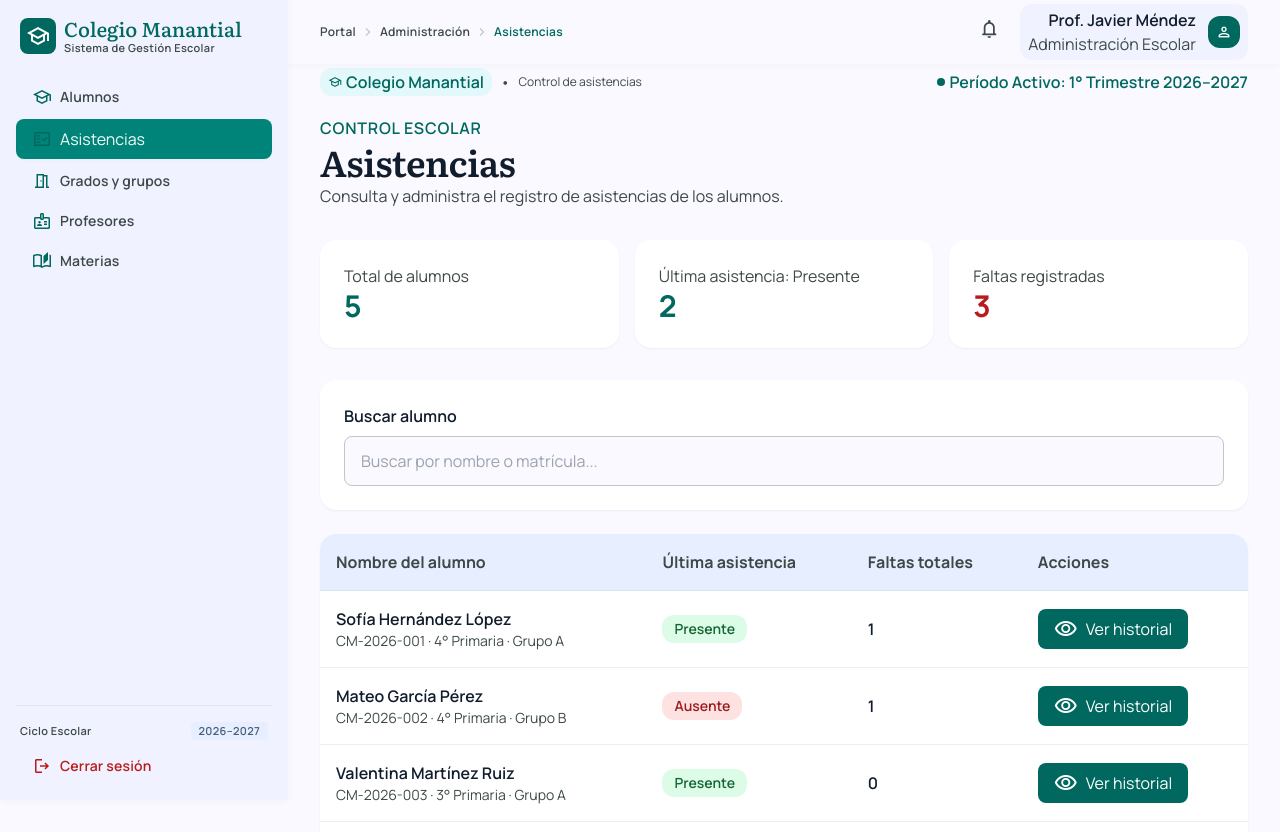
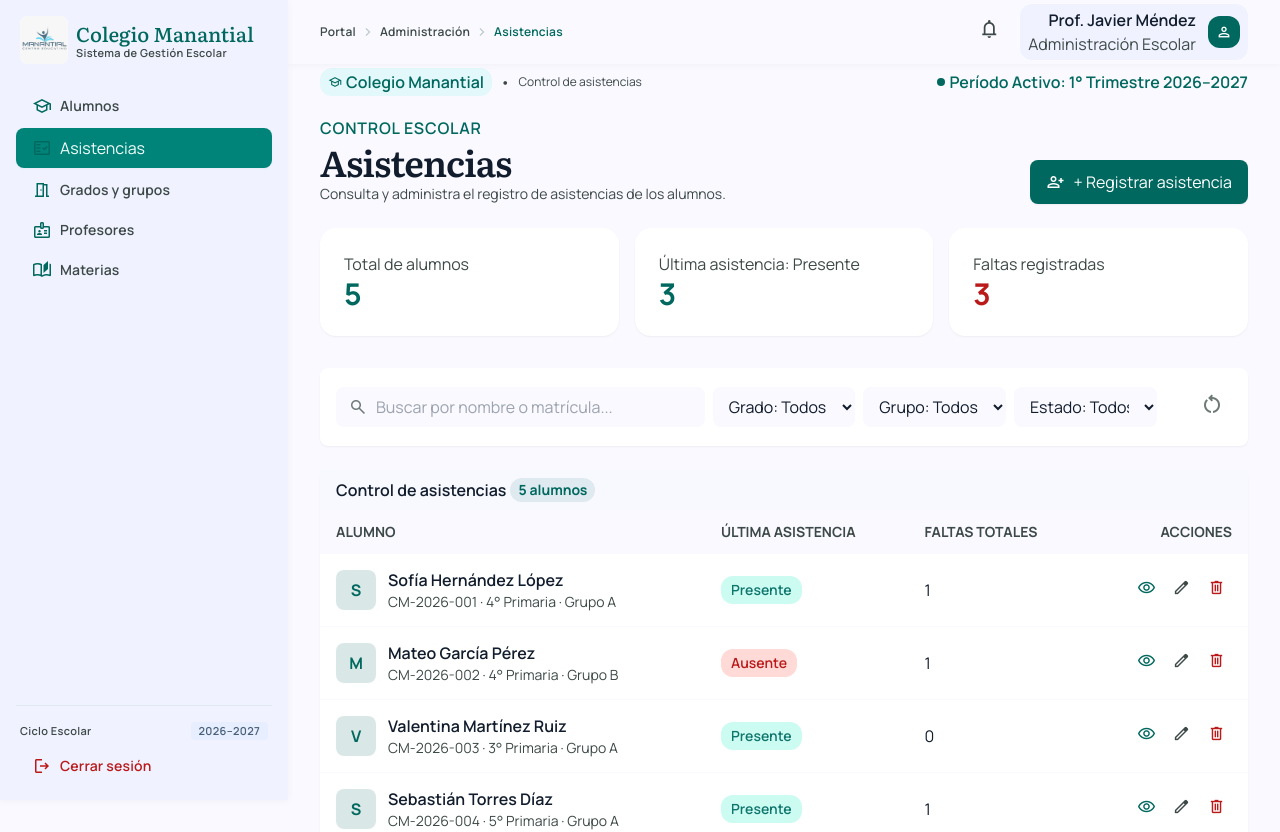
Before and after one commit to JustLexl/SistemaGestionEscolarColegioMananFront, an Angular app: page /asistencias in a window 1280 px wide. Shown: the top 832 px of the page. Built offline with nearby package versions, Linux system fonts and the light colour scheme.

Commit message:
Mejorar CRUD de asistencias y agregar logo del colegio

```diff
--- a/src/app/pages/alumnos/alumnos.component.html
+++ b/src/app/pages/alumnos/alumnos.component.html
@@ -5,9 +5,13 @@
   <div class="flex flex-col gap-space-lg">
 
     <div class="flex items-center gap-space-sm px-space-xs">
-      <div class="w-9 h-9 rounded-xl bg-primary flex items-center justify-center">
-        <span class="material-symbols-outlined text-on-primary">school</span>
-      </div>
+<div class="w-12 h-12 rounded-xl bg-white flex items-center justify-center overflow-hidden shrink-0">
+  <img
+    src="/images/logo-manantial.jpg"
+    alt="Logo Colegio Manantial"
+    class="w-full h-full object-contain"
+  />
+</div>
 
       <div class="flex flex-col">
         <span class="font-headline-sm text-headline-sm text-primary leading-tight">
--- a/src/app/pages/asistencias/asistencias.component.html
+++ b/src/app/pages/asistencias/asistencias.component.html
@@ -4,9 +4,12 @@
 >
   <div class="flex flex-col gap-space-lg">
 
-    <div class="flex items-center gap-space-sm px-space-xs">
-      <div class="w-9 h-9 rounded-xl bg-primary flex items-center justify-center">
-        <span class="material-symbols-outlined text-on-primary">school</span>
+    <div class="flex items-center gap-space-sm px-space-xs"><div class="w-12 h-12 rounded-xl bg-white flex items-center justify-center overflow-hidden shrink-0">
+  <img
+    src="/images/logo-manantial.jpg"
+    alt="Logo Colegio Manantial"
+    class="w-full h-full object-contain"
+  />
 </div>
 
       <div class="flex flex-col">
@@ -203,20 +206,44 @@
 
       </div>
 
+
 <!-- ENCABEZADO -->
-      <section class="flex flex-col gap-4 mb-8">
+<section class="flex flex-col gap-space-lg mb-space-lg">
+
+  <div class="flex flex-col lg:flex-row lg:items-end justify-between gap-space-md">
+
     <div>
       <span class="font-label-md uppercase tracking-wider text-primary font-semibold">
         CONTROL ESCOLAR
       </span>
-          <h1 class="font-headline-lg text-headline-lg text-on-surface font-semibold">
+
+      <h1 class="font-headline-lg text-headline-lg text-on-surface font-semibold tracking-tight">
         Asistencias
       </h1>
-          <p class="text-on-surface-variant">
+
+      <p class="font-body-md text-body-md text-on-surface-variant">
         Consulta y administra el registro de asistencias de los alumnos.
       </p>
     </div>
+
+    <button
+      type="button"
+      (click)="abrirRegistro()"
+      class="inline-flex items-center gap-2 px-space-md py-2.5 bg-primary text-on-primary font-label-lg rounded-xl shadow-sm hover:bg-primary-container transition-all cursor-pointer"
+    >
+      <span class="material-symbols-outlined text-[20px]">
+        person_add
+      </span>
+      + Registrar asistencia
+    </button>
+
+  </div>
+
 </section>
+
+<!-- TARJETAS -->
+
+
 
       <!-- TARJETAS -->
       <section class="grid grid-cols-1 md:grid-cols-3 gap-4 mb-8">
@@ -236,77 +263,221 @@
         </div>
       </section>
 
-      <!-- BUSCADOR -->
-      <section class="bg-surface-container-lowest rounded-2xl p-6 shadow-sm mb-6">
-        <label class="block font-semibold mb-2">Buscar alumno</label>
+
+
+<!-- BUSCADOR Y FILTROS -->
+<section
+  class="bg-surface-container-lowest rounded-xl p-space-md shadow-sm mb-space-lg"
+>
+  <div class="grid grid-cols-1 md:grid-cols-12 gap-space-sm items-center">
+
+    <!-- BUSCAR -->
+    <div class="md:col-span-5 relative">
+      <span
+        class="material-symbols-outlined absolute left-3 top-1/2 -translate-y-1/2 text-outline text-[20px]"
+      >
+        search
+      </span>
+
       <input
+        [(ngModel)]="busqueda"
+        class="w-full pl-10 pr-4 py-2 bg-surface rounded-xl focus:outline-none focus:ring-2 focus:ring-primary/20"
+        placeholder="Buscar por nombre o matrícula..."
         type="text"
-          [(ngModel)]="busqueda"
-          placeholder="Buscar por nombre o matrícula..."
-          class="w-full border border-outline-variant rounded-xl px-4 py-3 bg-surface"
       />
+    </div>
+
+    <!-- GRADO -->
+    <div class="md:col-span-2">
+      <select
+        [(ngModel)]="filtroGrado"
+        (ngModelChange)="filtroGrupo = ''"
+        class="w-full px-3 py-2 bg-surface rounded-xl"
+      >
+        <option value="">Grado: Todos</option>
+        <option *ngFor="let grado of gradosDisponibles" [value]="grado">
+          {{ grado }}
+        </option>
+      </select>
+    </div>
+
+    <!-- GRUPO -->
+    <div class="md:col-span-2">
+      <select
+        [(ngModel)]="filtroGrupo"
+        class="w-full px-3 py-2 bg-surface rounded-xl"
+      >
+        <option value="">Grupo: Todos</option>
+        <option *ngFor="let grupo of gruposDisponibles" [value]="grupo">
+          {{ grupo }}
+        </option>
+      </select>
+    </div>
+
+    <!-- ESTADO -->
+    <div class="md:col-span-2">
+      <select
+        [(ngModel)]="filtroEstado"
+        class="w-full px-3 py-2 bg-surface rounded-xl"
+      >
+        <option value="">Estado: Todos</option>
+        <option value="Presente">Presente</option>
+        <option value="Ausente">Ausente</option>
+        <option value="Justificada">Justificada</option>
+        <option value="Sin registros">Sin registros</option>
+      </select>
+    </div>
+
+    <!-- LIMPIAR FILTROS -->
+    <div class="md:col-span-1 flex justify-end">
+      <button
+        (click)="limpiarFiltros()"
+        class="p-2 text-outline hover:text-on-surface hover:bg-surface rounded-lg"
+        title="Limpiar filtros"
+        aria-label="Limpiar filtros"
+        type="button"
+      >
+        <span class="material-symbols-outlined">
+          restart_alt
+        </span>
+      </button>
+    </div>
+
+  </div>
 </section>
 
 <!-- TABLA PRINCIPAL -->
-      <section class="bg-surface-container-lowest rounded-2xl shadow-sm overflow-x-auto">
+<section class="bg-surface-container-lowest rounded-xl shadow-sm overflow-hidden">
+
+  <!-- ENCABEZADO DE TABLA -->
+  <div class="px-space-md py-space-sm bg-surface-container-low/50 flex items-center justify-between">
+    <div class="flex items-center gap-space-xs">
+      <span class="font-title-md text-title-md text-on-surface">
+        Control de asistencias
+      </span>
+
+      <span class="bg-primary/10 text-primary px-2 py-0.5 rounded-full font-bold text-sm">
+        {{ alumnosFiltrados.length }} alumnos
+      </span>
+    </div>
+  </div>
+
+  <div class="overflow-x-auto">
     <table class="w-full text-left">
-          <thead class="bg-surface-container text-on-surface-variant">
+
+      <thead class="bg-surface text-on-surface-variant uppercase text-sm">
         <tr>
-              <th class="p-4">Nombre del alumno</th>
-              <th class="p-4">Última asistencia</th>
-              <th class="p-4">Faltas totales</th>
-              <th class="p-4">Acciones</th>
+          <th class="py-3 px-space-md">Alumno</th>
+          <th class="py-3 px-space-md">Última asistencia</th>
+          <th class="py-3 px-space-md">Faltas totales</th>
+          <th class="py-3 px-space-md text-right">Acciones</th>
         </tr>
       </thead>
 
-          <tbody>
-            <tr *ngFor="let alumno of alumnosFiltrados"
-                class="border-t border-outline-variant/30">
-              <td class="p-4">
-                <p class="font-semibold">{{ alumno.nombre }}</p>
-                <p class="text-sm text-on-surface-variant">
+      <tbody class="divide-y divide-surface">
+
+        <tr
+          *ngFor="let alumno of alumnosFiltrados"
+          class="hover:bg-surface-container-low transition-colors"
+        >
+
+          <!-- ALUMNO -->
+          <td class="py-3.5 px-space-md">
+            <div class="flex items-center gap-3">
+              <div
+                class="w-10 h-10 rounded-xl bg-primary/15 text-primary flex items-center justify-center font-bold"
+              >
+                {{ alumno.nombre.charAt(0) }}
+              </div>
+
+              <div class="flex flex-col">
+                <span class="font-semibold text-on-surface">
+                  {{ alumno.nombre }}
+                </span>
+                <span class="text-on-surface-variant text-sm">
                   {{ alumno.matricula }} · {{ alumno.grado }} · {{ alumno.grupo }}
-                </p>
+                </span>
+              </div>
+            </div>
           </td>
 
-              <td class="p-4">
+          <!-- ÚLTIMA ASISTENCIA -->
+          <td class="py-3.5 px-space-md">
             <span
-                  class="inline-block rounded-full px-3 py-1 text-sm font-semibold"
+              class="inline-flex px-2.5 py-1 rounded-full text-sm font-semibold"
               [ngClass]="{
-                    'bg-green-100 text-green-800': ultimaAsistencia(alumno) === 'Presente',
-                    'bg-red-100 text-red-800': ultimaAsistencia(alumno) === 'Ausente',
-                    'bg-yellow-100 text-yellow-800': ultimaAsistencia(alumno) === 'Retardo',
-                    'bg-blue-100 text-blue-800': ultimaAsistencia(alumno) === 'Justificada'
+                'bg-[#CCFBF1] text-[#0F766E]': ultimaAsistencia(alumno) === 'Presente',
+                'bg-error-container text-error': ultimaAsistencia(alumno) === 'Ausente',
+                'bg-blue-100 text-blue-800': ultimaAsistencia(alumno) === 'Justificada',
+                'bg-surface-container text-on-surface-variant': ultimaAsistencia(alumno) === 'Sin registros'
               }"
             >
               {{ ultimaAsistencia(alumno) }}
             </span>
           </td>
 
-              <td class="p-4 font-semibold">
+          <!-- FALTAS -->
+          <td class="py-3.5 px-space-md">
             {{ contarFaltas(alumno) }}
           </td>
 
-              <td class="p-4">
+          <!-- ACCIONES -->
+          <td class="py-3.5 px-space-md text-right">
+            <div class="inline-flex items-center gap-1">
+
+              <!-- CONSULTAR -->
               <button
+                (click)="consultarHistorial(alumno)"
+                class="p-1.5 text-primary hover:bg-surface rounded-lg"
+                title="Consultar historial"
                 type="button"
-                  (click)="consultarHistorial(alumno)"
-                  class="inline-flex items-center gap-2 bg-primary text-on-primary px-4 py-2 rounded-xl cursor-pointer"
               >
-                  <span class="material-symbols-outlined">visibility</span>
-                  Ver historial
+                <span class="material-symbols-outlined text-[19px]">
+                  visibility
+                </span>
               </button>
+
+              <!-- EDITAR ÚLTIMA ASISTENCIA -->
+              <button
+                (click)="editarRegistro(ordenarRegistros(alumno)[0], alumno)"
+                [disabled]="alumno.registros.length === 0"
+                class="p-1.5 text-on-surface-variant hover:bg-surface rounded-lg disabled:opacity-30 disabled:cursor-not-allowed"
+                title="Editar última asistencia"
+                type="button"
+              >
+                <span class="material-symbols-outlined text-[19px]">
+                  edit
+                </span>
+              </button>
+
+              <!-- ELIMINAR ÚLTIMA ASISTENCIA -->
+              <button
+                (click)="eliminarRegistro(ordenarRegistros(alumno)[0], alumno)"
+                [disabled]="alumno.registros.length === 0"
+                class="p-1.5 text-error hover:bg-error-container rounded-lg disabled:opacity-30 disabled:cursor-not-allowed"
+                title="Eliminar última asistencia"
+                type="button"
+              >
+                <span class="material-symbols-outlined text-[19px]">
+                  delete
+                </span>
+              </button>
+
+            </div>
           </td>
         </tr>
 
         <tr *ngIf="alumnosFiltrados.length === 0">
-              <td colspan="4" class="p-8 text-center text-on-surface-variant">
+          <td colspan="4" class="py-10 text-center text-on-surface-variant">
             No se encontraron alumnos.
           </td>
         </tr>
+
       </tbody>
     </table>
+  </div>
 </section>
+
 
     </div>
   </main>
@@ -339,7 +510,7 @@
       (click)="abrirRegistro()"
       class="bg-primary text-on-primary px-4 py-2 rounded-xl mb-5 cursor-pointer"
     >
-      + Registrar asistencia
+       Registrar asistencia
     </button>
 
     <div class="overflow-x-auto">
@@ -399,6 +570,32 @@
     </h2>
 
     <form (ngSubmit)="guardarRegistro()">
+
+<!-- SELECCIONAR ALUMNO -->
+<div class="mb-4">
+  <label class="block font-semibold mb-2">
+    Alumno
+  </label>
+
+  <select
+    name="alumno"
+    [ngModel]="alumnoSeleccionado?.id ?? ''"
+    (ngModelChange)="seleccionarAlumno($event)"
+    [disabled]="modoEdicion"
+    required
+    class="w-full border border-outline-variant rounded-xl p-3 bg-surface"
+  >
+    <option value="" disabled>Seleccionar alumno</option>
+
+    <option
+      *ngFor="let alumno of alumnos"
+      [ngValue]="alumno.id"
+    >
+      {{ alumno.nombre }} - {{ alumno.matricula }}
+    </option>
+  </select>
+</div>
+
       <label class="block font-semibold mb-2">Fecha</label>
       <input
         type="date"
@@ -416,7 +613,6 @@
       >
         <option value="Presente">Presente</option>
         <option value="Ausente">Ausente</option>
-        <option value="Retardo">Retardo</option>
         <option value="Justificada">Justificada</option>
       </select>
 
@@ -433,3 +629,55 @@
     </form>
   </div>
 </div>
+
+
+<!-- MODAL CONFIRMAR ELIMINACIÓN -->
+<div
+  *ngIf="modalEliminarAbierto"
+  class="fixed inset-0 z-[120] bg-[#0F2942]/60 backdrop-blur-sm flex items-center justify-center p-4"
+>
+  <div class="bg-surface-container-lowest w-full max-w-md rounded-2xl shadow-2xl p-6">
+
+    <div class="flex items-center gap-3 mb-4">
+      <div class="w-12 h-12 rounded-xl bg-error-container flex items-center justify-center">
+        <span class="material-symbols-outlined text-error text-[26px]">
+          warning
+        </span>
+      </div>
+
+      <h2 class="text-xl font-bold text-on-surface">
+        Eliminar asistencia
+      </h2>
+    </div>
+
+    <p class="text-on-surface-variant mb-2">
+      ¿Estás seguro de que deseas eliminar este registro de asistencia?
+    </p>
+
+    <p *ngIf="alumnoSeleccionado" class="font-semibold text-on-surface mb-6">
+      {{ alumnoSeleccionado.nombre }}
+      <span *ngIf="registroEliminar" class="block text-sm font-normal text-on-surface-variant">
+        {{ registroEliminar.fecha }} · {{ registroEliminar.estado }}
+      </span>
+    </p>
+
+    <div class="flex justify-end gap-3">
+      <button
+        type="button"
+        (click)="cancelarEliminar()"
+        class="px-4 py-2 rounded-xl bg-surface-container hover:bg-surface-container-high cursor-pointer"
+      >
+        Cancelar
+      </button>
+
+      <button
+        type="button"
+        (click)="confirmarEliminar()"
+        class="px-4 py-2 rounded-xl bg-error text-on-error hover:opacity-90 cursor-pointer"
+      >
+        Eliminar asistencia
+      </button>
+    </div>
+
+  </div>
+</div>
--- a/src/app/pages/asistencias/asistencias.component.ts
+++ b/src/app/pages/asistencias/asistencias.component.ts
@@ -4,7 +4,7 @@ import { Component } from '@angular/core';
 import { FormsModule } from '@angular/forms';
 import { RouterLink } from '@angular/router';
 
-type EstadoAsistencia = 'Presente' | 'Ausente' | 'Retardo' | 'Justificada';
+type EstadoAsistencia = 'Presente' | 'Ausente' | 'Justificada';
 
 interface RegistroAsistencia {
   id: number;
@@ -29,11 +29,14 @@ interface AlumnoAsistencia {
   styleUrl: './asistencias.component.css'
 })
 export class AsistenciasComponent {
+
   alumnos: AlumnoAsistencia[] = [
     {
-      id: 1, matricula: 'CM-2026-001',
+      id: 1,
+      matricula: 'CM-2026-001',
       nombre: 'Sofía Hernández López',
-      grado: '4° Primaria', grupo: 'Grupo A',
+      grado: '4° Primaria',
+      grupo: 'Grupo A',
       registros: [
         { id: 1, fecha: '2026-10-13', estado: 'Presente' },
         { id: 2, fecha: '2026-10-12', estado: 'Ausente' },
@@ -41,57 +44,110 @@ export class AsistenciasComponent {
       ]
     },
     {
-      id: 2, matricula: 'CM-2026-002',
+      id: 2,
+      matricula: 'CM-2026-002',
       nombre: 'Mateo García Pérez',
-      grado: '4° Primaria', grupo: 'Grupo B',
+      grado: '4° Primaria',
+      grupo: 'Grupo B',
       registros: [
         { id: 4, fecha: '2026-10-13', estado: 'Ausente' },
         { id: 5, fecha: '2026-10-12', estado: 'Presente' }
       ]
     },
     {
-      id: 3, matricula: 'CM-2026-003',
+      id: 3,
+      matricula: 'CM-2026-003',
       nombre: 'Valentina Martínez Ruiz',
-      grado: '3° Primaria', grupo: 'Grupo A',
+      grado: '3° Primaria',
+      grupo: 'Grupo A',
       registros: [
         { id: 6, fecha: '2026-10-13', estado: 'Presente' }
       ]
     },
     {
-      id: 4, matricula: 'CM-2026-004',
+      id: 4,
+      matricula: 'CM-2026-004',
       nombre: 'Sebastián Torres Díaz',
-      grado: '5° Primaria', grupo: 'Grupo A',
+      grado: '5° Primaria',
+      grupo: 'Grupo A',
       registros: [
-        { id: 7, fecha: '2026-10-13', estado: 'Retardo' },
+        { id: 7, fecha: '2026-10-13', estado: 'Presente' },
         { id: 8, fecha: '2026-10-12', estado: 'Ausente' }
       ]
     },
     {
-      id: 5, matricula: 'CM-2026-005',
+      id: 5,
+      matricula: 'CM-2026-005',
       nombre: 'Camila Sánchez Moreno',
-      grado: '6° Primaria', grupo: 'Grupo A',
+      grado: '6° Primaria',
+      grupo: 'Grupo A',
       registros: []
     }
   ];
 
   busqueda = '';
+  filtroGrado = '';
+  filtroGrupo = '';
+  filtroEstado = '';
+
   alumnoSeleccionado: AlumnoAsistencia | null = null;
+
   modalHistorialAbierto = false;
   modalRegistroAbierto = false;
+  modalEliminarAbierto = false;
+
   modoEdicion = false;
   registroIdEditar: number | null = null;
+  registroEliminar: RegistroAsistencia | null = null;
 
   nuevoRegistro: { fecha: string; estado: EstadoAsistencia } = {
     fecha: '2026-10-13',
     estado: 'Presente'
   };
 
+  get gradosDisponibles(): string[] {
+    return [...new Set(this.alumnos.map(a => a.grado))].sort();
+  }
+
+  get gruposDisponibles(): string[] {
+    return [...new Set(
+      this.alumnos
+        .filter(a => !this.filtroGrado || a.grado === this.filtroGrado)
+        .map(a => a.grupo)
+    )].sort();
+  }
+
   get alumnosFiltrados(): AlumnoAsistencia[] {
     const texto = this.busqueda.toLowerCase().trim();
-    return this.alumnos.filter(a =>
-      a.nombre.toLowerCase().includes(texto) ||
-      a.matricula.toLowerCase().includes(texto)
-    );
+
+    return this.alumnos.filter(alumno => {
+      const coincideBusqueda =
+        !texto ||
+        alumno.nombre.toLowerCase().includes(texto) ||
+        alumno.matricula.toLowerCase().includes(texto);
+
+      const coincideGrado =
+        !this.filtroGrado || alumno.grado === this.filtroGrado;
+
+      const coincideGrupo =
+        !this.filtroGrupo || alumno.grupo === this.filtroGrupo;
+
+      const coincideEstado =
+        !this.filtroEstado ||
+        this.ultimaAsistencia(alumno) === this.filtroEstado;
+
+      return coincideBusqueda &&
+        coincideGrado &&
+        coincideGrupo &&
+        coincideEstado;
+    });
+  }
+
+  limpiarFiltros(): void {
+    this.busqueda = '';
+    this.filtroGrado = '';
+    this.filtroGrupo = '';
+    this.filtroEstado = '';
   }
 
   get totalFaltas(): number {
@@ -107,7 +163,9 @@ export class AsistenciasComponent {
   }
 
   contarFaltas(alumno: AlumnoAsistencia): number {
-    return alumno.registros.filter(r => r.estado === 'Ausente').length;
+    return alumno.registros.filter(
+      registro => registro.estado === 'Ausente'
+    ).length;
   }
 
   ultimaAsistencia(alumno: AlumnoAsistencia): string {
@@ -131,35 +189,56 @@ export class AsistenciasComponent {
     this.alumnoSeleccionado = null;
   }
 
-  abrirRegistro(): void {
-    if (!this.alumnoSeleccionado) return;
+  abrirRegistro(alumno?: AlumnoAsistencia): void {
+    if (alumno) {
+      this.alumnoSeleccionado = alumno;
+    } else {
+      this.alumnoSeleccionado = null;
+    }
 
     this.modoEdicion = false;
     this.registroIdEditar = null;
+
     this.nuevoRegistro = {
       fecha: new Date().toLocaleDateString('en-CA'),
       estado: 'Presente'
     };
+
     this.modalRegistroAbierto = true;
   }
 
-  editarRegistro(registro: RegistroAsistencia): void {
+  editarRegistro(registro: RegistroAsistencia, alumno?: AlumnoAsistencia): void {
+    if (alumno) {
+      this.alumnoSeleccionado = alumno;
+    }
+
     this.modoEdicion = true;
     this.registroIdEditar = registro.id;
+
     this.nuevoRegistro = {
       fecha: registro.fecha,
       estado: registro.estado
     };
+
     this.modalRegistroAbierto = true;
   }
 
+seleccionarAlumno(id: number | string): void {
+  this.alumnoSeleccionado =
+    this.alumnos.find(alumno => alumno.id === Number(id)) ?? null;
+}
+
   guardarRegistro(): void {
-    if (!this.alumnoSeleccionado || !this.nuevoRegistro.fecha) return;
+    if (!this.alumnoSeleccionado || !this.nuevoRegistro.fecha) {
+      alert('Selecciona un alumno y una fecha.');
+      return;
+    }
 
     const registros = this.alumnoSeleccionado.registros;
 
     if (this.modoEdicion) {
       const registro = registros.find(r => r.id === this.registroIdEditar);
+
       if (registro) {
         registro.fecha = this.nuevoRegistro.fecha;
         registro.estado = this.nuevoRegistro.estado;
@@ -175,12 +254,29 @@ export class AsistenciasComponent {
     this.modalRegistroAbierto = false;
   }
 
-  eliminarRegistro(registro: RegistroAsistencia): void {
-    if (!this.alumnoSeleccionado) return;
+  eliminarRegistro(registro: RegistroAsistencia, alumno?: AlumnoAsistencia): void {
+    if (alumno) {
+      this.alumnoSeleccionado = alumno;
+    }
 
-    if (!confirm('¿Seguro que deseas eliminar esta asistencia?')) return;
+    this.registroEliminar = registro;
+    this.modalEliminarAbierto = true;
+  }
+
+  confirmarEliminar(): void {
+    if (!this.alumnoSeleccionado || !this.registroEliminar) return;
 
     this.alumnoSeleccionado.registros =
-      this.alumnoSeleccionado.registros.filter(r => r.id !== registro.id);
+      this.alumnoSeleccionado.registros.filter(
+        r => r.id !== this.registroEliminar?.id
+      );
+
+    this.modalEliminarAbierto = false;
+    this.registroEliminar = null;
+  }
+
+  cancelarEliminar(): void {
+    this.modalEliminarAbierto = false;
+    this.registroEliminar = null;
   }
 }
```
Also changed, not shown: public/images/logo-manantial.jpg (added). Lines whose indentation alone changed are shown as unchanged.
